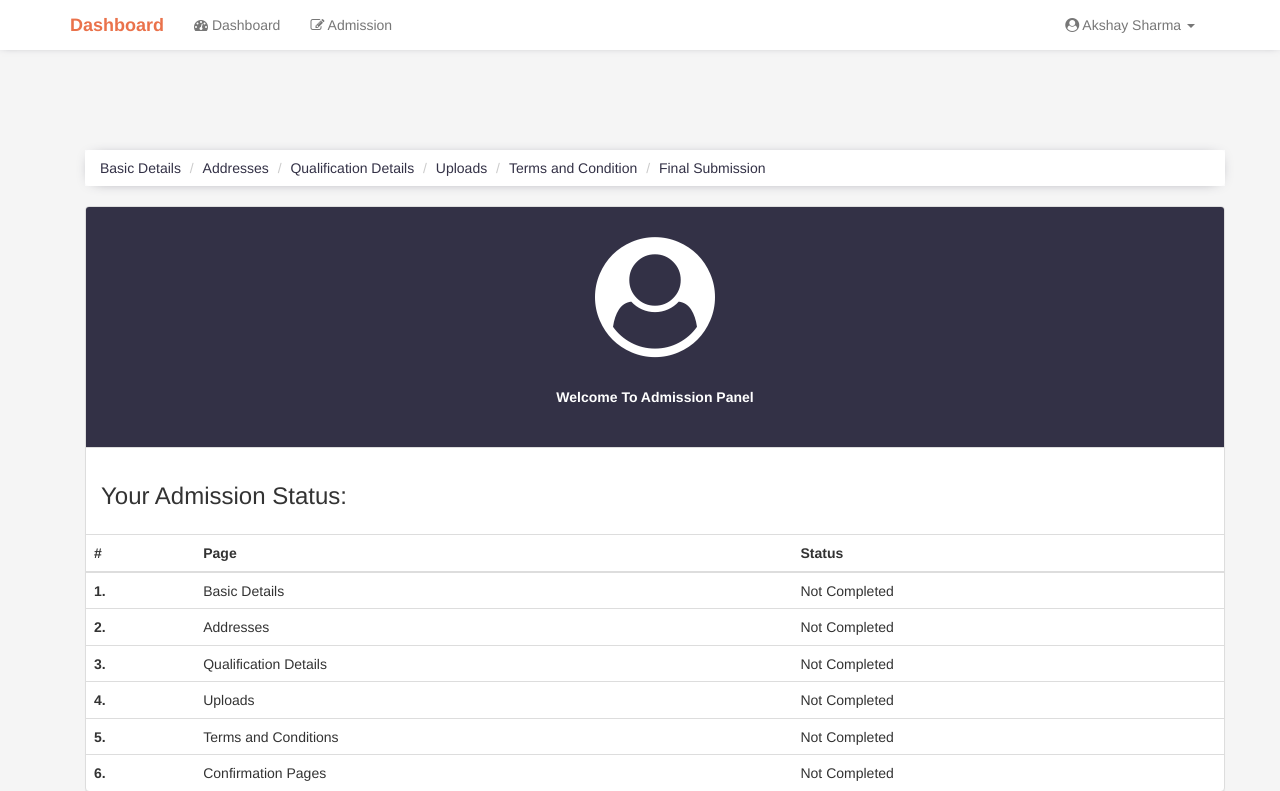
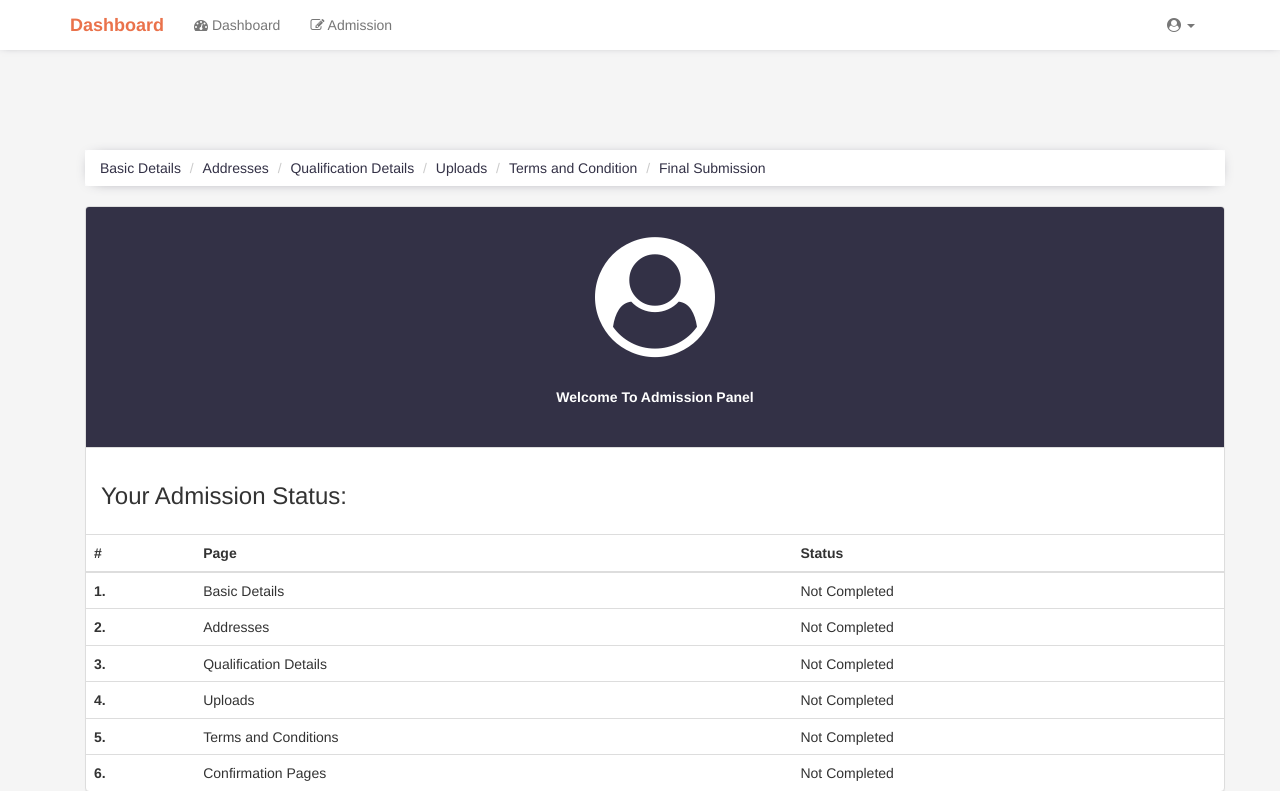
Before and after one commit to AkshaySharma-Akay/MyPress, a Django app: template templates/evo/admission/index.html in a window 1280 px wide. Shown: the top 791 px of the page. Run offline with Django 3.2, Linux system fonts and the light colour scheme; the template is opened without the code that fills it, so the values that code supplies are empty; some libraries are stand-ins or nearby versions.

Commit message:
Replaced the static name Akshay Sharma with the {{user.username}}

```diff
--- a/templates/evo/admission/base.html
+++ b/templates/evo/admission/base.html
@@ -26,7 +26,7 @@
 		</ul>
 		<ul class='nav navbar-nav navbar-right'>
 			<li class="dropdown">
-          		<a href="#" class="dropdown-toggle" data-toggle="dropdown" role="button" aria-haspopup="true" aria-expanded="false"><i class='fa fa-user-circle'></i> Akshay Sharma <span class="caret"></span></a>
+          		<a href="#" class="dropdown-toggle" data-toggle="dropdown" role="button" aria-haspopup="true" aria-expanded="false"><i class='fa fa-user-circle'></i> {{user.username}} <span class="caret"></span></a>
 		        <ul class="dropdown-menu">
 		            <li><a href="/logout/"><i class='fa fa-unlock'></i> Logout</a></li>
 		        </ul>
```
